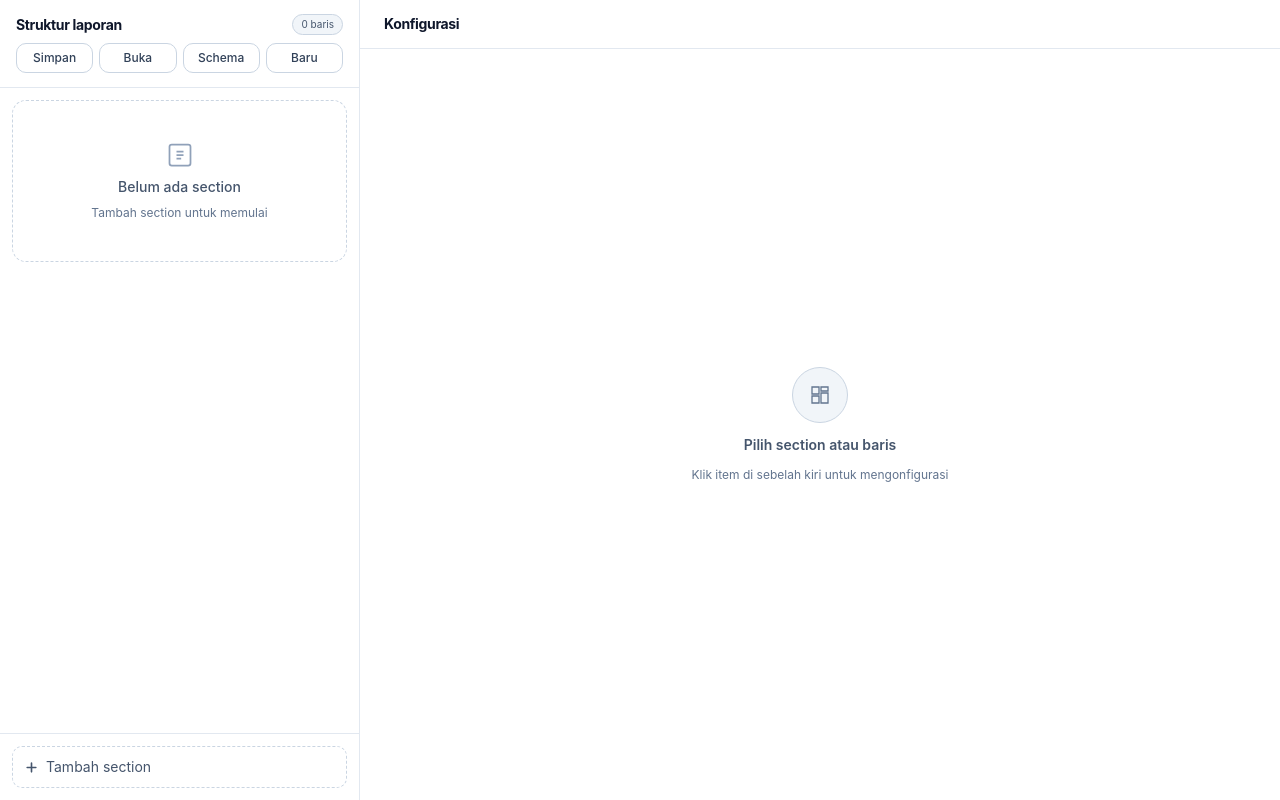
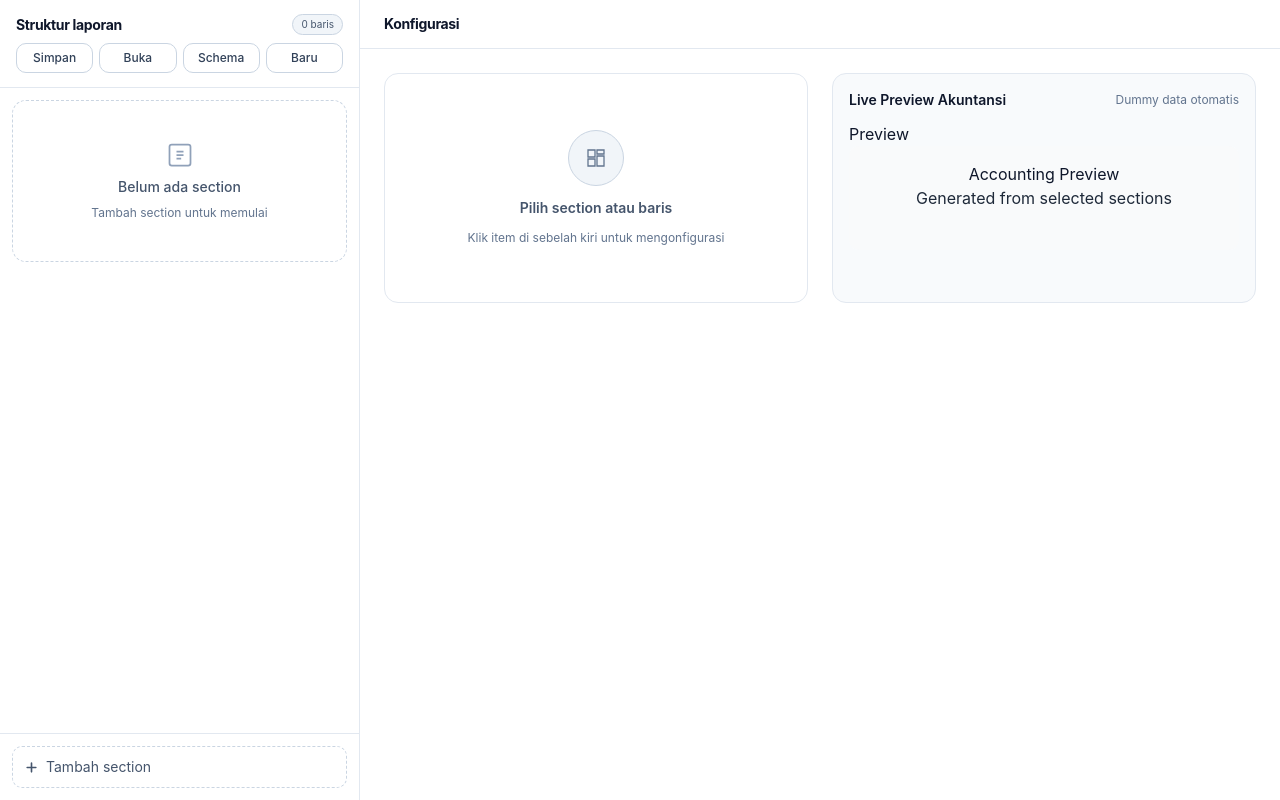
Before and after one commit to MuhammadAhmad31/form-builder, a Vue app: page /form-builder-simple in a window 1280 px wide. Built offline with nearby package versions, Linux system fonts and the light colour scheme; what @unnovate-brains/form-builder would draw is missing.

Commit message:
feat: implement report preview on form builder

```diff
--- a/src/components/organism/form-finance/ConfigPanel.vue
+++ b/src/components/organism/form-finance/ConfigPanel.vue
@@ -34,6 +34,7 @@ const {
   handleUpdateSection,
   toggleAkunType,
   onTypeClick,
+  onPreviewRowTypeChange,
   onAkunSourceChange,
   onAkunCalcChange,
   getTokenSign,
@@ -81,6 +82,7 @@ const updateSectionName = (name: string) => {
       @update-name="(name) => (fieldForm.name = name)"
       @update-description="(description) => (fieldForm.description = description)"
       @select-type="onTypeClick"
+      @update-preview-row-type="onPreviewRowTypeChange"
       @update-source="(source) => { fieldForm.akunSource = source; onAkunSourceChange() }"
       @update-calc="(calc) => { fieldForm.akunCalc = calc; onAkunCalcChange() }"
       @toggle-akun-type="toggleAkunType"
--- a/src/components/organism/form-finance/FormBuilder.vue
+++ b/src/components/organism/form-finance/FormBuilder.vue
@@ -1,9 +1,11 @@
 <script setup lang="ts">
+import { computed } from 'vue'
 import { useFormStructure } from '@/composables/useFormStructure'
 import { useFormStorage } from '@/composables/useFormStorage'
 import { useFormBuilder } from './composables'
 import SectionList from './SectionList.vue'
 import ConfigPanel from './ConfigPanel.vue'
+import RendererPreviewPanel from './parts/form-renderer/RendererPreviewPanel.vue'
 import FormBuilderHeader from './parts/form-builder/FormBuilderHeader.vue'
 import AddSectionForm from './parts/form-builder/AddSectionForm.vue'
 import FormBuilderSaveModal from './parts/form-builder/FormBuilderSaveModal.vue'
@@ -49,6 +51,87 @@ const {
   handleNewForm,
   copySchemaToClipboard,
 } = useFormBuilder({ fb, storage })
+
+const previewSections = computed(() => formStructure.value.sections)
+
+const previewFieldValues = computed<Record<string, string>>(() => {
+  const values: Record<string, string> = {}
+  let runningIndex = 1
+
+  previewSections.value.forEach((section) => {
+    section.fields.forEach((field) => {
+      if (field.type === 'formula' || field.type === 'text') {
+        return
+      }
+
+      const baseValue = runningIndex * 10000000
+      const isExpenseLike = field.akunTypes?.includes('beban') ?? false
+      values[field.id] = String(isExpenseLike ? -baseValue : baseValue)
+      runningIndex += 1
+    })
+  })
+
+  return values
+})
+
+const fieldByCode = computed(() => {
+  const map = new Map<string, { id: string; type: string; formula?: string }>()
+  previewSections.value.forEach((section) => {
+    section.fields.forEach((field) => {
+      map.set(field.code, {
+        id: field.id,
+        type: field.type,
+        formula: field.formula,
+      })
+    })
+  })
+  return map
+})
+
+const toNumber = (value: number | string): number => {
+  const normalized = Number(String(value).replace(/,/g, ''))
+  return Number.isFinite(normalized) ? normalized : 0
+}
+
+const evaluateFormulaForPreview = (formula: string, visited: Set<string>): number => {
+  if (!formula) return 0
+
+  const expression = formula.replace(/\[([^\]]+)\]/g, (_, code: string) => {
+    const normalizedCode = String(code).trim()
+
+    if (visited.has(normalizedCode)) {
+      return '0'
+    }
+
+    const field = fieldByCode.value.get(normalizedCode)
+    if (!field) {
+      return '0'
+    }
+
+    if (field.type === 'formula') {
+      const nextVisited = new Set(visited)
+      nextVisited.add(normalizedCode)
+      return String(evaluateFormulaForPreview(field.formula || '', nextVisited))
+    }
+
+    if (field.type === 'text') {
+      return '0'
+    }
+
+    return String(toNumber(previewFieldValues.value[field.id] || '0'))
+  })
+
+  try {
+    const result = Function('"use strict"; return (' + expression + ')')()
+    return Number.isFinite(result) ? result : 0
+  } catch {
+    return 0
+  }
+}
+
+const calculatePreviewFormula = (formula: string): number | string => {
+  return evaluateFormulaForPreview(formula, new Set())
+}
 </script>
 
 <template>
@@ -98,6 +181,8 @@ const {
       </div>
 
       <div class="flex-1 overflow-y-auto p-6">
+        <div class="grid gap-6 xl:grid-cols-2">
+          <div class="rounded-xl border border-slate-200 bg-white p-4">
             <ConfigPanel
               :selected-section="selectedSection"
               :selected-field="selectedField"
@@ -109,6 +194,21 @@ const {
               @delete-field="handleDeleteField"
               @cancel-add="addingFieldForSection = null"
             />
+          </div>
+
+          <div class="rounded-xl border border-slate-200 bg-slate-50 p-4">
+            <div class="mb-3 flex items-center justify-between">
+              <h3 class="text-sm font-semibold text-slate-900">Live Preview Akuntansi</h3>
+              <p class="text-xs text-slate-500">Dummy data otomatis</p>
+            </div>
+
+            <RendererPreviewPanel
+              :selected-sections="previewSections"
+              :selected-field-values="previewFieldValues"
+              :calculate-formula="calculatePreviewFormula"
+            />
+          </div>
+        </div>
       </div>
     </div>
 
--- a/src/components/organism/form-finance/composables/useConfigPanel.ts
+++ b/src/components/organism/form-finance/composables/useConfigPanel.ts
@@ -1,5 +1,5 @@
 import { computed, ref, watch } from 'vue'
-import type { AkunType, FormField, FormSection, FormStructure } from '@/composables/useFormStructure'
+import type { AkunType, FormField, FormPreviewRowType, FormSection, FormStructure } from '@/composables/useFormStructure'
 import {
   type ConfigFieldForm,
   defaultFieldForm,
@@ -58,6 +58,7 @@ export function useConfigPanel(props: Props, emit: Emits) {
       type: field.type,
       formula: field.formula || '',
       description: field.description || '',
+      previewRowType: field.previewRowType,
       akunSource: field.akunSource || 'semua_akun_tipe',
       akunTypes: field.akunTypes || ['pendapatan'],
       akunCalc: field.akunCalc || 'mutasi_bersih',
@@ -184,6 +185,13 @@ export function useConfigPanel(props: Props, emit: Emits) {
     }
   }
 
+  const onPreviewRowTypeChange = (rowType?: FormPreviewRowType) => {
+    fieldForm.value.previewRowType = rowType
+    if (props.selectedField) {
+      emit('update-field', { previewRowType: rowType })
+    }
+  }
+
   const onAkunCalcChange = () => {
     if (props.selectedField) {
       handleUpdateField('akunCalc')
@@ -236,6 +244,7 @@ export function useConfigPanel(props: Props, emit: Emits) {
     toggleAkunType,
     onTypeClick,
     onNameBlur,
+    onPreviewRowTypeChange,
     onAkunSourceChange,
     onAkunCalcChange,
     getTokenSign,
--- a/src/components/organism/form-finance/parts/config-panel/ConfigFieldPanel.vue
+++ b/src/components/organism/form-finance/parts/config-panel/ConfigFieldPanel.vue
@@ -1,10 +1,11 @@
 <script setup lang="ts">
 import { computed } from 'vue'
-import type { AkunType, FormField, FormSection } from '@/composables/useFormStructure'
+import type { AkunType, FormField, FormPreviewRowType, FormSection } from '@/composables/useFormStructure'
 import {
   AKUN_CALC_OPTIONS,
   AKUN_SOURCE_OPTIONS,
   AKUN_TYPE_OPTIONS,
+  PREVIEW_ROW_TYPE_OPTIONS,
   TYPE_OPTIONS,
   fieldTypeDot,
   typeIconClass,
@@ -21,6 +22,7 @@ interface Props {
     type: FormField['type']
     formula: string
     description: string
+    previewRowType?: FormPreviewRowType
     akunSource: NonNullable<FormField['akunSource']>
     akunTypes: NonNullable<FormField['akunTypes']>
     akunCalc: NonNullable<FormField['akunCalc']>
@@ -36,6 +38,7 @@ const emit = defineEmits<{
   'update-name': [name: string]
   'update-description': [description: string]
   'select-type': [type: FormField['type']]
+  'update-preview-row-type': [rowType?: FormPreviewRowType]
   'update-source': [source: NonNullable<FormField['akunSource']>]
   'update-calc': [calc: NonNullable<FormField['akunCalc']>]
   'toggle-akun-type': [type: AkunType]
@@ -65,6 +68,15 @@ const handleSourceChange = (event: Event) => {
 const handleCalcChange = (event: Event) => {
   const value = (event.target as HTMLSelectElement).value as NonNullable<FormField['akunCalc']>
   emit('update-calc', value)
+}
+
+const handlePreviewRowTypeChange = (event: Event) => {
+  const value = (event.target as HTMLSelectElement).value
+  if (!value) {
+    emit('update-preview-row-type', undefined)
+    return
+  }
+  emit('update-preview-row-type', value as FormPreviewRowType)
 }
 </script>
 
@@ -151,6 +163,26 @@ const handleCalcChange = (event: Event) => {
           </span>
         </button>
       </div>
+    </div>
+
+    <div class="flex flex-col gap-1.5">
+      <label class="text-xs font-semibold text-slate-600">Style baris di preview</label>
+      <div class="relative">
+        <select
+          :value="fieldForm.previewRowType || ''"
+          class="w-full appearance-none rounded-lg border border-slate-300 bg-white px-3 py-2 pr-8 text-sm text-slate-900 outline-none transition-colors focus:border-emerald-500"
+          @change="handlePreviewRowTypeChange"
+        >
+          <option value="">Auto (default)</option>
+          <option v-for="option in PREVIEW_ROW_TYPE_OPTIONS" :key="option.value" :value="option.value">
+            {{ option.label }} - {{ option.desc }}
+          </option>
+        </select>
+        <svg class="pointer-events-none absolute right-3 top-1/2 -translate-y-1/2 text-slate-600" width="12" height="12" viewBox="0 0 12 12" fill="none" stroke="currentColor" stroke-width="1.5">
+          <path d="M2 4l4 4 4-4" stroke-linecap="round" stroke-linejoin="round" />
+        </svg>
+      </div>
+      <p class="text-[11px] text-slate-500">Auto: formula jadi biru, selain formula jadi detail biasa.</p>
     </div>
 
     <template v-if="fieldForm.type === 'akun'">
--- a/src/components/organism/form-finance/utils/configPanel.ts
+++ b/src/components/organism/form-finance/utils/configPanel.ts
@@ -1,4 +1,11 @@
-import type { AkunCalc, AkunSource, AkunType, FormField, FormSection } from '@/composables/useFormStructure'
+import type {
+  AkunCalc,
+  AkunSource,
+  AkunType,
+  FormField,
+  FormPreviewRowType,
+  FormSection,
+} from '@/composables/useFormStructure'
 
 export type FieldType = FormField['type']
 
@@ -22,10 +29,17 @@ export interface ConfigFieldForm {
   type: FieldType
   formula: string
   description: string
+  previewRowType?: FormPreviewRowType
   akunSource: AkunSource
   akunTypes: AkunType[]
   akunCalc: AkunCalc
 }
+
+export const PREVIEW_ROW_TYPE_OPTIONS: Array<{ value: FormPreviewRowType; label: string; desc: string }> = [
+  { value: 'item', label: 'Detail', desc: 'Baris detail biasa' },
+  { value: 'subsection', label: 'Subtotal', desc: 'Baris biru (subsection)' },
+  { value: 'section', label: 'Highlight', desc: 'Baris kuning (section)' },
+]
 
 export const TYPE_OPTIONS: TypeOption[] = [
   { value: 'akun', label: 'Akun', desc: 'Tarik saldo dari akun', icon: '◉' },
@@ -136,6 +150,7 @@ export function defaultFieldForm(): ConfigFieldForm {
     type: 'akun' as FieldType,
     formula: '',
     description: '',
+    previewRowType: undefined,
     akunSource: 'semua_akun_tipe' as AkunSource,
     akunTypes: ['pendapatan'] as AkunType[],
     akunCalc: 'mutasi_bersih' as AkunCalc,
```
Also changed, not shown: src/components/organism/form-finance/parts/form-renderer/RendererPreviewPanel.vue (+0 -13 lines). Lines whose indentation alone changed are shown as unchanged.
